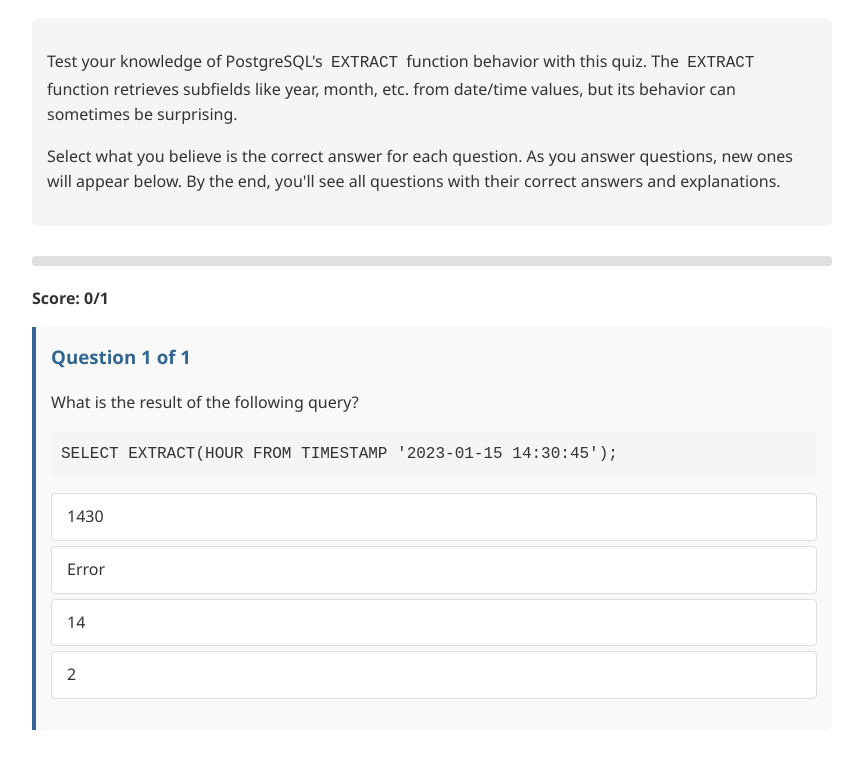
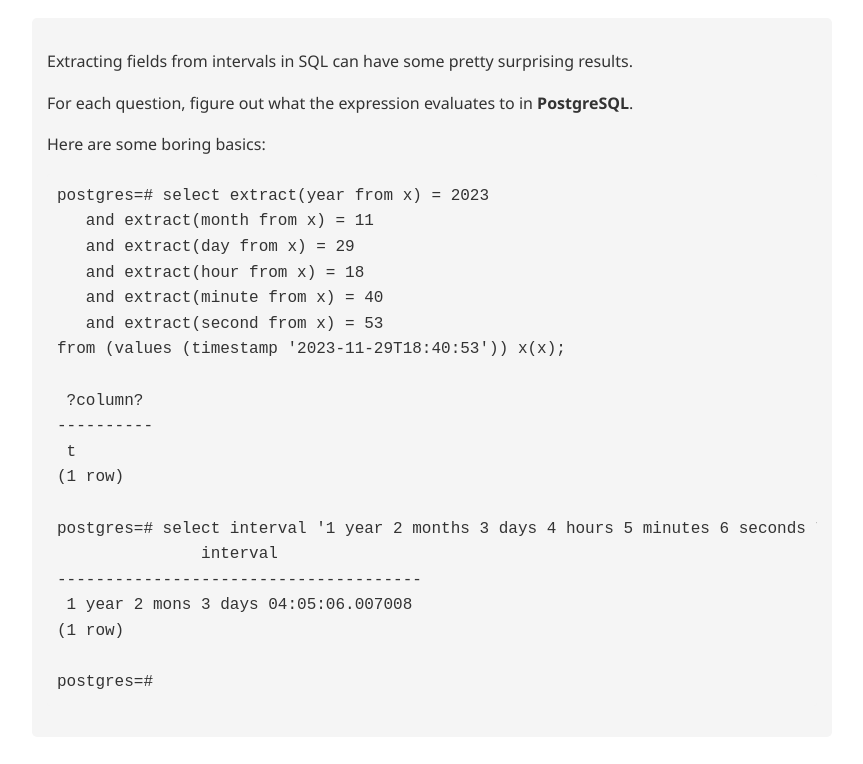
Before and after one commit to main--/sql-extract-quiz, a plain HTML site: page index.html in a window 1280 px wide. Shown: the part 108-872 px from the top of the page, without its empty margins (208-1071 px from the left). Drawn offline with Linux system fonts and the light colour scheme.

Commit message:
Add content

```diff
--- a/index.html
+++ b/index.html
@@ -176,11 +176,35 @@
     </style>
 </head>
 <body>
-    <h1>PostgreSQL EXTRACT Function Quiz</h1>
+    <h1>SQL EXTRACT Quiz</h1>
 
     <div class="intro">
-        <p>Test your knowledge of PostgreSQL's <code>EXTRACT</code> function behavior with this quiz. The <code>EXTRACT</code> function retrieves subfields like year, month, etc. from date/time values, but its behavior can sometimes be surprising.</p>
-        <p>Select what you believe is the correct answer for each question. As you answer questions, new ones will appear below. By the end, you'll see all questions with their correct answers and explanations.</p>
+        <p>Extracting fields from intervals in SQL can have some pretty surprising results.</p>
+        <p>For each question, figure out what the expression evaluates to in <strong>PostgreSQL</strong>.</p>
+        <p>Here are some boring basics:
+<pre>
+postgres=# select extract(year from x) = 2023
+   and extract(month from x) = 11
+   and extract(day from x) = 29
+   and extract(hour from x) = 18
+   and extract(minute from x) = 40
+   and extract(second from x) = 53
+from (values (timestamp '2023-11-29T18:40:53')) x(x);
+
+ ?column?
+----------
+ t
+(1 row)
+
+postgres=# select interval '1 year 2 months 3 days 4 hours 5 minutes 6 seconds 7 milliseconds 8 microseconds';
+               interval
+--------------------------------------
+ 1 year 2 mons 3 days 04:05:06.007008
+(1 row)
+
+postgres=#
+</pre>
+        </p>
     </div>
 
     <div class="progress-bar">
@@ -201,26 +225,80 @@
     <button class="back-to-top" id="back-to-top" title="Back to Top">↑</button>
 
     <div class="github-link">
-        <p>Find this project on <a href="https://github.com/yourusername/postgresql-extract-quiz" target="_blank">GitHub</a></p>
+        <p>Find this project on <a href="https://github.com/main--/sql-extract-quiz" target="_blank">GitHub</a></p>
     </div>
 
     <script>
         // Quiz data - add your questions here
         // The FIRST answer in each options array is treated as the correct one
         // Options will be shuffled when displayed
+        const userTzOffset = new Date('2023-11-29T18:40:53.123456').getTimezoneOffset() * -60;
         const quizData = [
             {
-                question: "What is the result of the following query?<pre>SELECT EXTRACT(HOUR FROM TIMESTAMP '2023-01-15 14:30:45');</pre>",
+                question: "EXTRACT(YEAR FROM TIMESTAMP '2023-11-29T18:40:53.123456')",
                 options: [
-                    "14", // This is the correct answer (first position)
-                    "2",
-                    "1430",
+                    "2023",
+                    "2022",
+                    "23",
                     "Error"
                 ],
-                explanation: "The EXTRACT function with HOUR returns the hour component (14) from the timestamp. The function follows the 24-hour format, so 2:30 PM is represented as 14."
-            }
-            // Add more questions here following the same format
-            // Remember: The first option should always be the correct answer
+                explanation: "So far, so obvious."
+            },
+            {
+                question: "EXTRACT(EPOCH FROM TIMESTAMP '2023-11-29T18:40:53.123456')",
+                options: ["1701283253.123456", "1701283253", "Error", "42"],
+                explanation: "Extracting EPOCH gives the unix timestamp in seconds, including fractional seconds."
+            },
+            {
+                question: "EXTRACT(SECOND FROM TIMESTAMP '2023-11-29T18:40:53.123456')",
+                options: ["53.123456", "53", "1701283253", "1701283253.123456"],
+                explanation: "Here is the first surprise: everything from years up to and including minutes is rounded to whole numbers, but the seconds field includes sub-seconds behind the decimal point."
+            },
+            {
+                question: "EXTRACT(MILLISECOND FROM TIMESTAMP '2023-11-29T18:40:53.123456')",
+                options: ["53123.456", "123", "123.456", "1701283253123"],
+                explanation: "At this step we add the second inconsistency: milliseconds include the seconds, but nothing else."
+            },
+            {
+                question: "EXTRACT(MICROSECOND FROM TIMESTAMP '2023-11-29T18:40:53.123456')",
+                options: ["53123456", "456", "123456", "0.000456"],
+                explanation: "Microseconds include both milliseconds and seconds."
+            },
+            {
+                question: "EXTRACT(TIMEZONE FROM TIMESTAMP '2023-11-29T18:40:53.123456')",
+                options: ["Error", userTzOffset, "-17940"],
+                explanation: "A <code>TIMESTAMP</code> does not carry any timezone information, so there is nothing to extract."
+            },
+            {
+                question: "EXTRACT(TIMEZONE FROM TIMESTAMP WITH TIME ZONE '2023-11-29T18:40:53.123456-04:59')",
+                options: [userTzOffset, "Error", "-17940"],
+                explanation: "Trick question. Contrary to what the name of the <code>TIMESTAMP WITH TIME ZONE</code> (aka <code>TIMESTAMPTZ</code>) type suggests, it does not actually contain any timezone information. The extracted timezone offset is always determined by the session timezone, which defaults to your local time."
+            },
+            {
+                question: "EXTRACT(TIMEZONE FROM TIMESTAMP WITH TIME ZONE '2023-11-29T18:40:53.123456-04:59' AT TIME ZONE 'Pacific/Kiritimati')",
+                options: ["Error", userTzOffset, "50400"],
+                explanation: "The <code>AT TIME ZONE</code> operator converts the given instant to the target timezone. If it were to return a <code>TIMESTAMPTZ</code>, the timestamp would immediately be converted back to local time, so it must return a <code>TIMESTAMP</code>, which you can't extract a timezone from."
+            },
+            {
+                question: "INTERVAL '13 months 1 week 35 days 26 hours 77 minutes'",
+                options: ["1 year 1 mon 42 days 27:17:00", "Error", "13 months 1 week 35 days 26 hours 77 minutes", "1 year 2 mons 13 days 03:17:00"],
+                explanation: "Intervals are internally represented as hours, days, and months. This leads to the weird behavior where months are converted into years, days into weeks, and minutes into hours, but nothing else. Postgres provides a <code>justify_interval</code> function to remedy this, which outputs <code>1 year 2 mons 13 days 03:17:00</code> based on the assumption that every day has 24 hours and (quite surprisingly) that every month has 30 days."
+            },
+            {
+                question: "EXTRACT(MONTHS FROM TIMESTAMP '2023-11-01' - TIMESTAMP '2017-01-01')",
+                options: ["0", "10", "11", "82"],
+                explanation: "Surprisingly, timestamp subtraction returns an interval where the months (and hence the years as well) are always zero. In this case the subtraction evaluates to <code>1156 days</code>."
+            },
+            {
+                question: "EXTRACT(MONTHS FROM justify_interval(TIMESTAMP '2023-11-01' - TIMESTAMP '2017-01-01'))",
+                options: ["11", "0", "10", "82"],
+                explanation: "Attempting to work around this using <code>justify_interval</code> unfortunately does not give the difference in months either (due to it assuming 30-day months)."
+            },
+            {
+                question: "EXTRACT(MONTHS FROM age(TIMESTAMP '2023-11-01', TIMESTAMP '2017-01-01'))",
+                options: ["10", "0", "11", "82"],
+                explanation: "The best solution is to use the <code>age</code> function instead of the subtraction operator in this case."
+            },
         ];
 
         let currentQuestion = 0;
@@ -297,7 +375,7 @@
             questionElement.id = `question-${currentQuestion}`;
             questionElement.innerHTML = `
                 <h3>Question ${currentQuestion + 1} of ${quizData.length}</h3>
-                <p>${question.question}</p>
+                <p><pre>${question.question}</pre></p>
                 <ul class="options">
                     ${shuffledOptions.map((option, index) => `
                         <li class="option" data-index="${index}" data-correct="${index === correctAnswerIndex}" data-question="${currentQuestion}">${option}</li>
```
